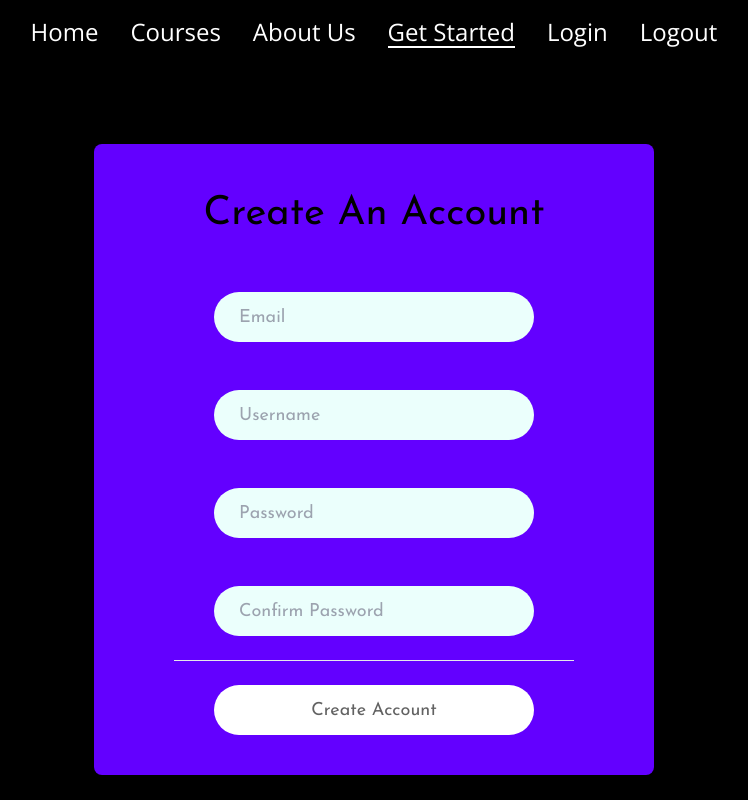
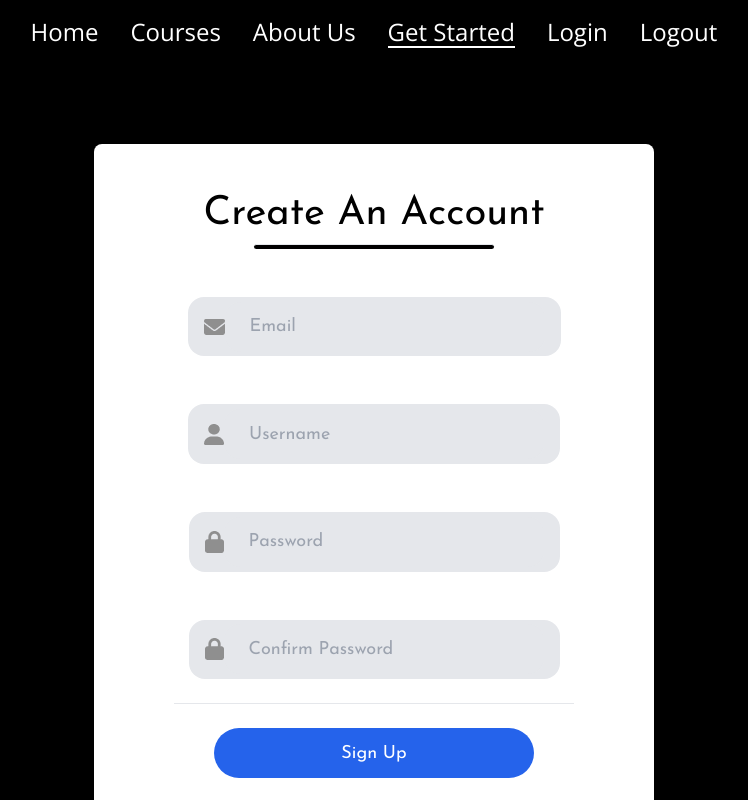
Before and after one commit to ConnorWhite9/learning-resource-app, a React (Vite) app in the folder client/: page /register in a window 1280 px wide. Shown: the top 800 px of the page, without its empty margins (266-1014 px from the left). Built offline with nearby package versions, Linux system fonts and the light colour scheme.

Commit message:
Added icons to register form and fixed up the ui

```diff
--- a/client/src/components/RegisterForm.jsx
+++ b/client/src/components/RegisterForm.jsx
@@ -2,6 +2,9 @@ import React, {useState} from "react";
 import axios from 'axios';
 import { useNavigate } from "react-router-dom";
 import ErrorModal from "./ErrorModal";
+import email from '../assets/email.png';
+import password from '../assets/password.png';
+import person from '../assets/person.png';
 
 function RegisterForm() {
 
@@ -124,47 +127,52 @@ function RegisterForm() {
     return (
         <>
             <form id="loginForm" onSubmit={handleSubmit}>
-                <div className="self-center ml-[auto] mr-[auto] mt-[5rem] min-h-[30rem] w-[35rem] p-10 rounded-lg bg-[#6300ff] flex flex-col items-center">
+                <div className="self-center ml-[auto] mr-[auto] mt-[5rem] min-h-[30rem] w-[35rem] p-10 rounded-lg bg-white flex flex-col items-center">
                 <h1 className="text-[2.5rem] text-nowrap decoration-white">Create An Account</h1>
-                <div className="flex-column items-center gap-3 mt-[3rem]">
+                <hr className="w-[15rem] h-[0.3rem] bg-black rounded-[1rem]"/>
+                <div className="flex items-center mt-[3rem] bg-gray-200 rounded-[1rem] px-[1rem] py-[0.3rem]">
+                    <img src={email} />
                     <input
                     name="email"
                     type="email"
                     onChange={handleChange}
                     value={formData.email}
-                    className="h-[50px] w-[20rem] border-0 outline-none rounded-full pl-[25px] text-[#626262] bg-[#ebfffc] text-[18px]"
+                    className="h-[50px] w-[20rem] border-0 outline-none bg-gray-200 rounded-[1rem] pl-[25px] text-[#626262]  text-[18px]"
                     placeholder='Email'/>
                 </div>
-                <div className="flex-column items-center gap-3 mt-[3rem]">
+                <div className="flex items-center mt-[3rem] bg-gray-200 rounded-[1rem] px-[1rem] py-[0.3rem]">
+                    <img src={person} />
                     <input
                     name="username"
                     onChange={handleChange}
                     type="text"
                     value={formData.username}
-                    className="h-[50px] w-[20rem] border-0 outline-none rounded-full pl-[25px] text-[#626262] bg-[#ebfffc] text-[18px]"
+                    className="h-[50px] w-[20rem] border-0 outline-none bg-gray-200 rounded-[1rem] pl-[25px] text-[#626262]  text-[18px]"
                     placeholder='Username'/>
                 </div>
-                <div className="flex-column items-center gap-3 mt-[3rem]">
+                <div className="flex items-center mt-[3rem] bg-gray-200 rounded-[1rem] px-[1rem] py-[0.3rem]">
+                    <img src={password} />
                     <input
                     name="password"
                     onChange={handleChange}
                     type="text"
                     value={formData.password}
-                    className="h-[50px] w-[20rem] border-0 outline-none rounded-full pl-[25px] text-[#626262] bg-[#ebfffc] text-[18px]"
+                    className="h-[50px] w-[20rem] border-0 outline-none bg-gray-200 rounded-[1rem] pl-[25px] text-[#626262]  text-[18px]"
                     placeholder='Password'/>
                 </div>
-                <div className="flex-column items-center gap-3 mt-[3rem]">
+                <div className="flex items-center mt-[3rem] bg-gray-200 rounded-[1rem] px-[1rem] py-[0.3rem]">
+                    <img src={password} />
                     <input
                     name="confirmPassword"
                     onChange={handleChange}
                     type="text"
                     value={formData.confirmPassword}
-                    className="h-[50px] w-[20rem] border-0 outline-none rounded-full pl-[25px] text-[#626262] bg-[#ebfffc] text-[18px]"
+                    className="h-[50px] w-[20rem] border-0 outline-none bg-gray-200 rounded-[1rem] pl-[25px] text-[#626262]  text-[18px]"
                     placeholder='Confirm Password'/>
                 </div>
                 <hr className="color-[white] mt-[1.5rem] w-[25rem]" />
                 <div className="flex items-center gap-3 mt-[1.5rem] ">
-                    <button type="submit" className="h-[50px] text-center border-0 outline-none rounded-full  text-[#626262] bg-[#ffffff] text-[18px] w-[20rem] " ><p>Create Account </p></button>
+                    <button type="submit" className="h-[50px] text-center border-0 outline-none rounded-full  text-[white] bg-blue-600 text-[18px] w-[20rem] py-[0.5rem]" >Sign Up</button>
                 </div>
                 </div>
             </form>
```
